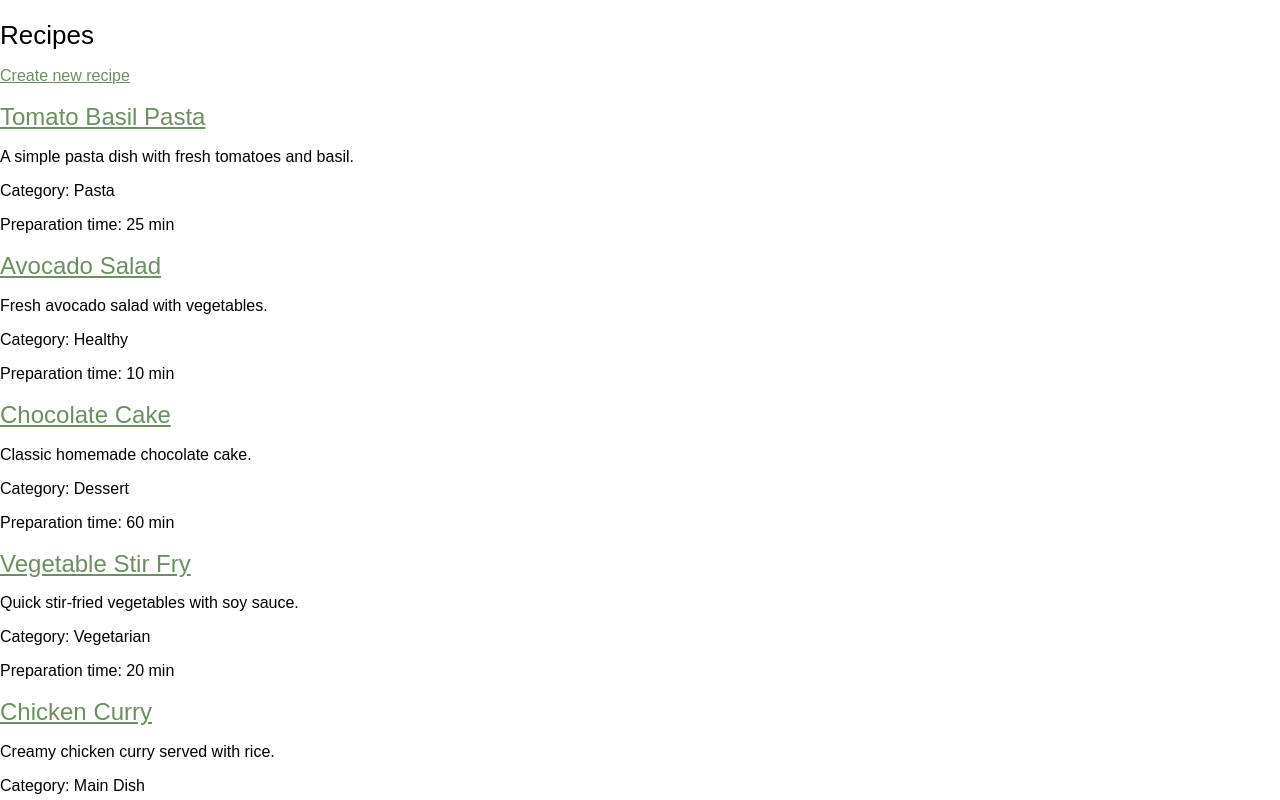
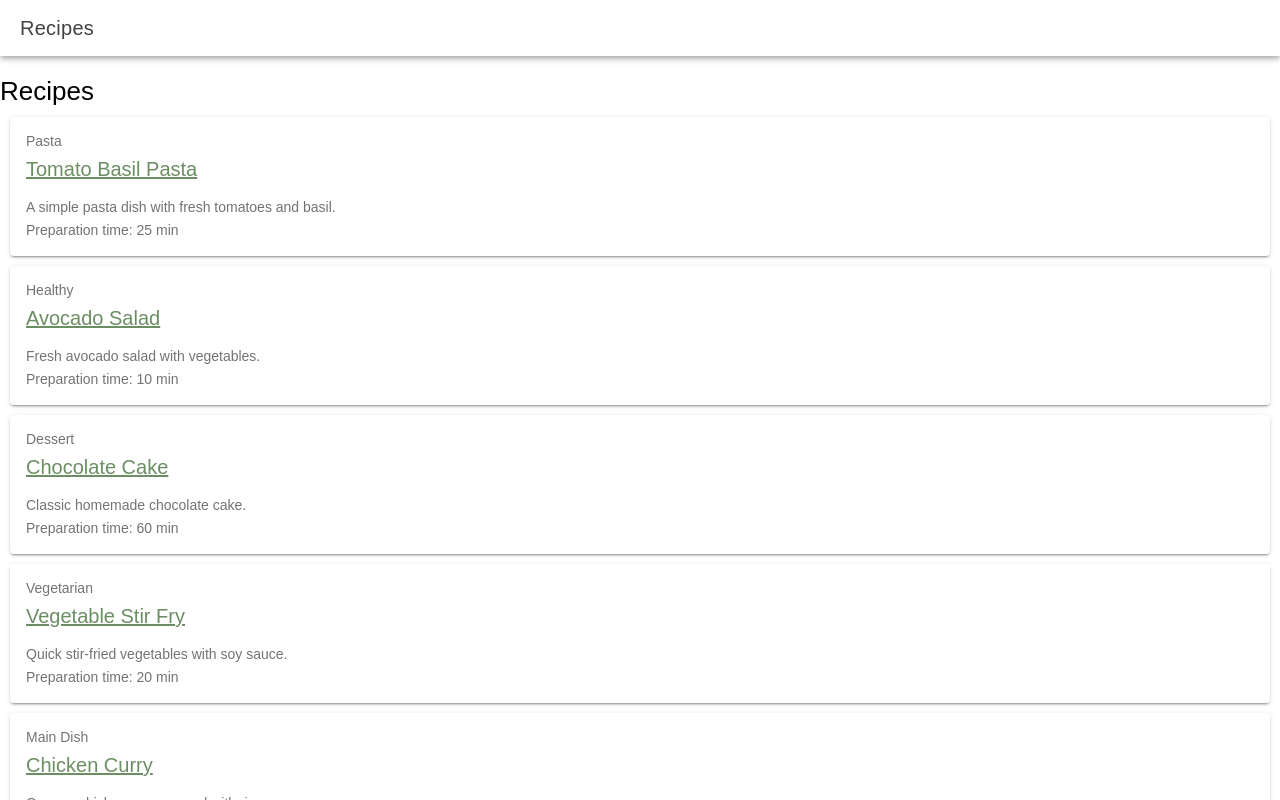
Before and after one commit to mhdbadr/kochrezepte_app, a React (Vite) app: page /recipes in a window 1280 px wide. Built offline with nearby package versions, Linux system fonts and the light colour scheme.

Commit message:
feat: enhance RecipeListPage with card layout and header

```diff
--- a/src/pages/RecipeListPage.tsx
+++ b/src/pages/RecipeListPage.tsx
@@ -1,29 +1,51 @@
-import { IonContent, IonPage } from "@ionic/react";
+import {
+  IonCard,
+  IonCardContent,
+  IonCardHeader,
+  IonCardSubtitle,
+  IonCardTitle,
+  IonContent,
+  IonHeader,
+  IonPage,
+  IonTitle,
+  IonToolbar,
+} from "@ionic/react";
 import { Link } from "react-router-dom";
 import { getAllRecipes } from "../repositories/recipeRepository";
 
 export default function RecipeListPage() {
-  // get all recipes from the repository
+  // Load all recipes from the repository for the list view.
   const recipes = getAllRecipes();
 
   return (
     <IonPage>
+      <IonHeader>
+        <IonToolbar>
+          <IonTitle>Recipes</IonTitle>
+        </IonToolbar>
+      </IonHeader>
+
       <IonContent fullscreen>
         <main>
           <h1>Recipes</h1>
-          <p>
-            <Link to="/recipes/new">Create new recipe</Link>
-          </p>
+
+          {recipes.length === 0 && <p>No recipes available.</p>}
 
           {recipes.map((recipe) => (
-            <section key={recipe.id}>
-              <h2>
-                <Link to={`/recipes/${recipe.id}`}>{recipe.title}</Link>
-              </h2>
-              <p>{recipe.description}</p>
-              <p>Category: {recipe.category}</p>
-              <p>Preparation time: {recipe.preparationTime} min</p>
-            </section>
+            <IonCard key={recipe.id}>
+              <IonCardHeader>
+                <IonCardSubtitle>{recipe.category}</IonCardSubtitle>
+                <IonCardTitle>
+                  {/* Link each recipe to its detail page using the recipe ID from the model. */}
+                  <Link to={`/recipes/${recipe.id}`}>{recipe.title}</Link>
+                </IonCardTitle>
+              </IonCardHeader>
+
+              <IonCardContent>
+                <p>{recipe.description}</p>
+                <p>Preparation time: {recipe.preparationTime} min</p>
+              </IonCardContent>
+            </IonCard>
           ))}
         </main>
       </IonContent>
```
